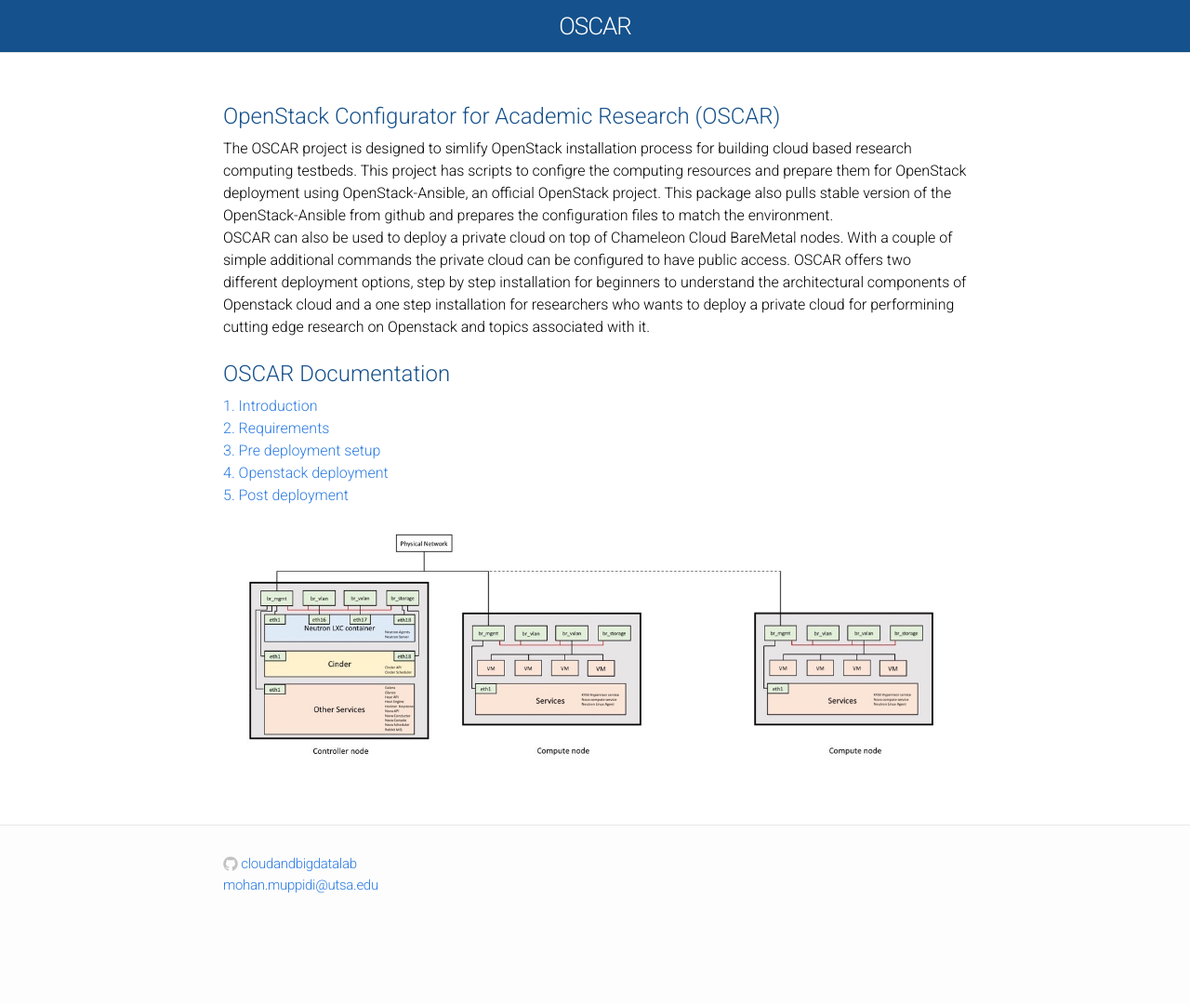
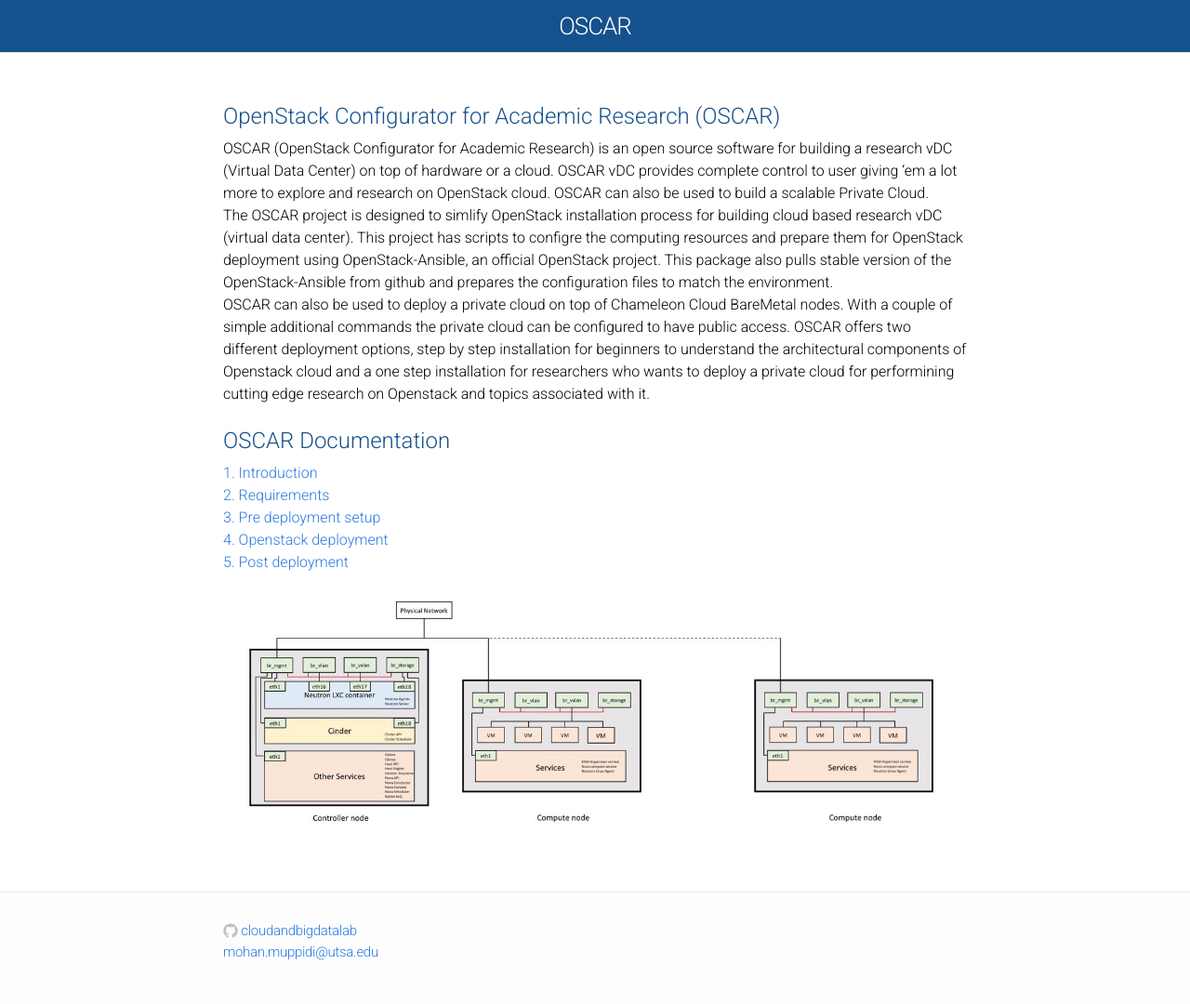
Before and after one commit to cloudandbigdatalab/OSCAR, a Jekyll site: the page built from index.html, in a window 1280 px wide. Shown: the whole page at 93% size. Built offline with Jekyll 4.4.1, drawn with Linux system fonts in a browser that asks for light colours; Markdown is read by kramdown in place of the engine named in the settings; before the commit the page ends 1008 px from its top, so only the background shows below that.

Commit message:
Update index.html

```diff
--- a/index.html
+++ b/index.html
@@ -8,8 +8,10 @@
 </div>
 
 <div class="body">
+  OSCAR (OpenStack Configurator for Academic Research) is an open source software for building a research vDC (Virtual Data Center) on top of hardware or a cloud. OSCAR vDC provides complete control to user giving ‘em a lot more to explore and research on OpenStack cloud. OSCAR can also be used to build a scalable Private Cloud.
 
-  The OSCAR project is designed to simlify OpenStack installation process for building cloud based research computing testbeds. This project has scripts to configre the computing resources and prepare them for OpenStack deployment using OpenStack-Ansible, an official OpenStack project. This package also pulls stable version of the OpenStack-Ansible from github and prepares the configuration files to match the environment.
+<br>
+  The OSCAR project is designed to simlify OpenStack installation process for building cloud based research vDC (virtual data center). This project has scripts to configre the computing resources and prepare them for OpenStack deployment using OpenStack-Ansible, an official OpenStack project. This package also pulls stable version of the OpenStack-Ansible from github and prepares the configuration files to match the environment.
 
   <br>
   OSCAR can also be used to deploy a private cloud on top of Chameleon Cloud BareMetal nodes. With a couple of simple additional commands the private cloud can be configured to have public access. OSCAR offers two different deployment options, step by step installation for beginners to understand the architectural components of Openstack cloud and a one step installation for researchers who wants to deploy a private cloud for performining cutting edge research on Openstack and topics associated with it.
```
